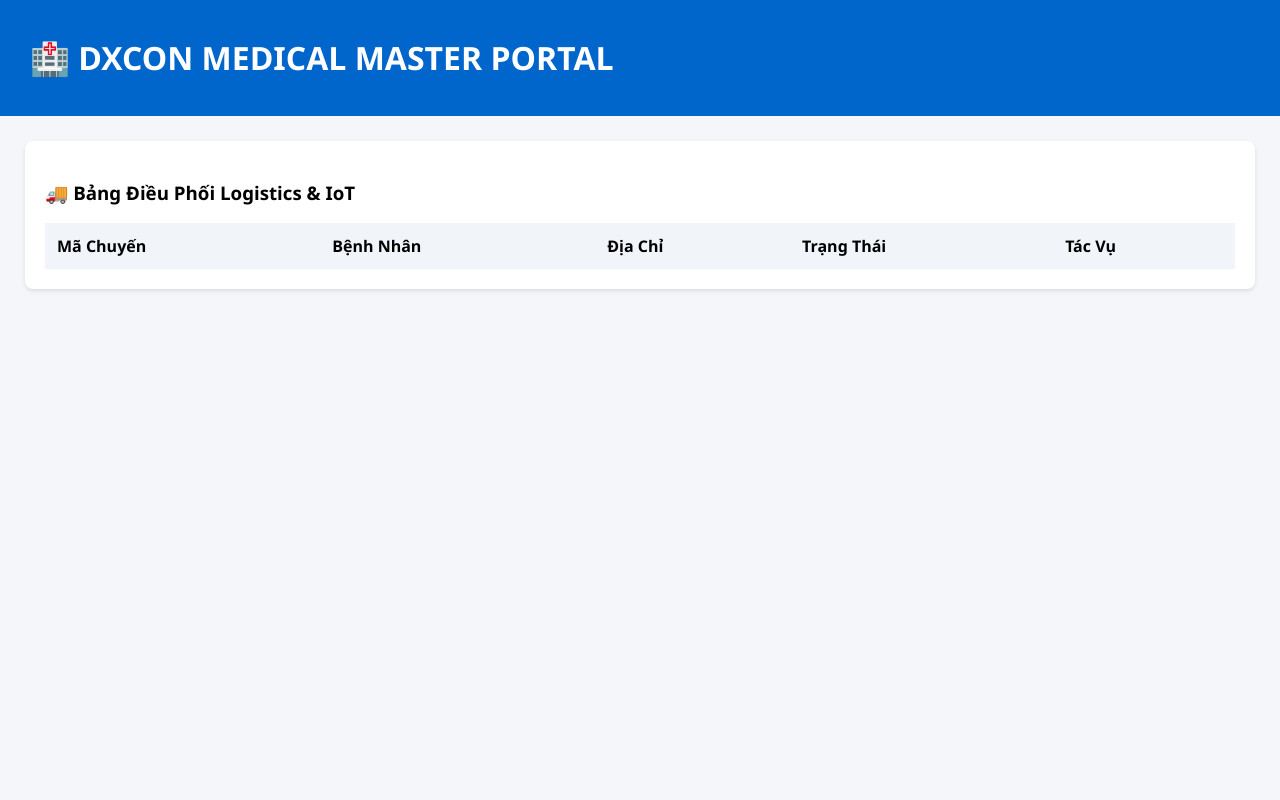
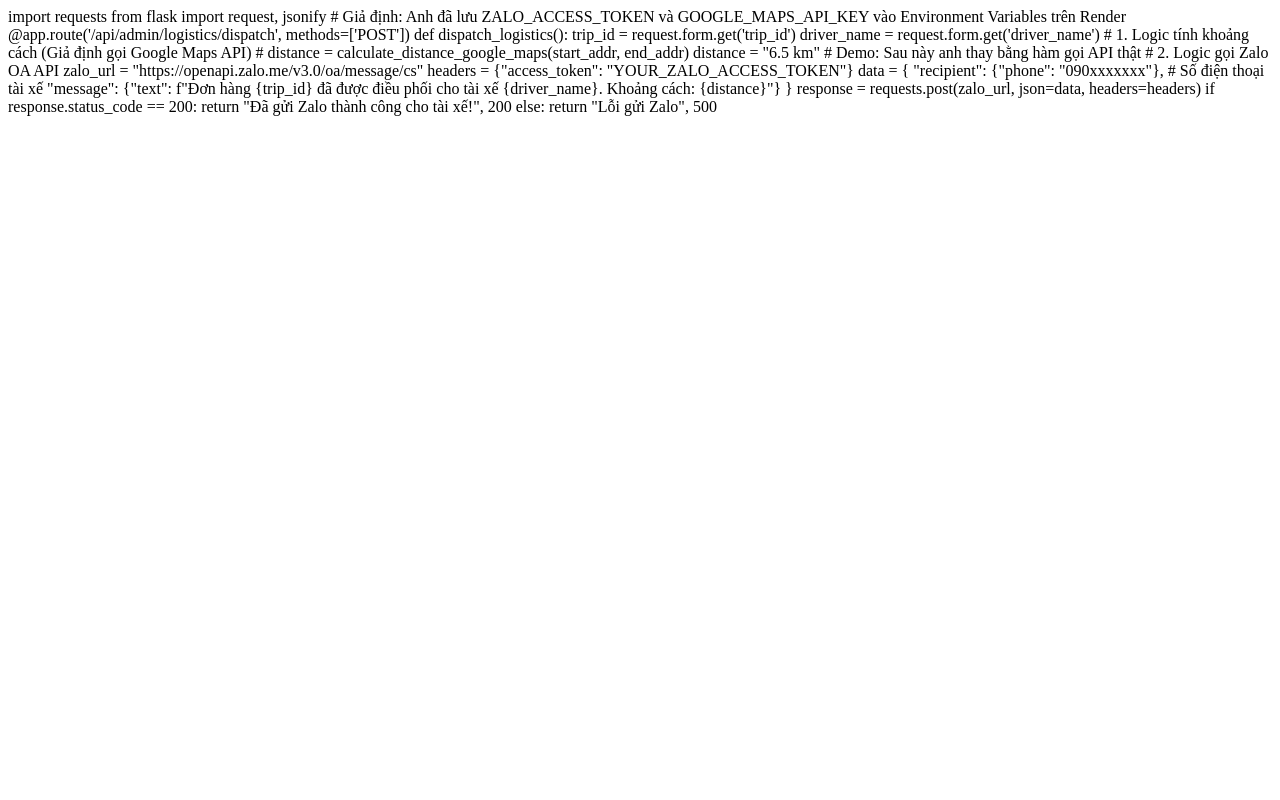
Before and after one commit to dxconmedical-max/dxconsystem, a Flask app: page /admin/config in a window 1280 px wide. Run offline with Flask 3, Linux system fonts and the light colour scheme; lists and menus that the app fills with data are empty.

Commit message:
Update admin.html

```diff
--- a/templates/admin.html
+++ b/templates/admin.html
@@ -1,57 +1,28 @@
-<!DOCTYPE html>
-<html lang="vi">
-<head>
-    <meta charset="UTF-8">
-    <title>DXCON - Hệ Thống Điều Phối Logistics</title>
-    <style>
-        body { font-family: 'Segoe UI', sans-serif; margin: 0; background: #f4f6f9; }
-        .header { background: #0066cc; color: white; padding: 15px 30px; }
-        .container { padding: 25px; max-width: 1500px; margin: 0 auto; }
-        .card { background: white; padding: 20px; border-radius: 8px; box-shadow: 0 2px 4px rgba(0,0,0,0.1); margin-bottom: 20px; }
-        table { width: 100%; border-collapse: collapse; }
-        th { background: #f1f5f9; padding: 12px; text-align: left; }
-        td { padding: 12px; border-bottom: 1px solid #e2e8f0; }
-        .btn-zalo { background: #0066cc; color: white; border: none; padding: 8px 12px; border-radius: 4px; cursor: pointer; font-size: 12px; }
-        .btn-zalo-green { background: #10b981; color: white; border: none; padding: 8px 12px; border-radius: 4px; cursor: pointer; font-size: 12px; }
-    </style>
-</head>
-<body>
-    <div class="header"><h1>🏥 DXCON MEDICAL MASTER PORTAL</h1></div>
-    <div class="container">
-        <div class="card">
-            <h3>🚚 Bảng Điều Phối Logistics & IoT</h3>
-            <table>
-                <thead>
-                    <tr>
-                        <th>Mã Chuyến</th>
-                        <th>Bệnh Nhân</th>
-                        <th>Địa Chỉ</th>
-                        <th>Trạng Thái</th>
-                        <th>Tác Vụ</th>
-                    </tr>
-                </thead>
-                <tbody>
-                    {% for p in crm_patients %}
-                    <tr>
-                        <td><b>{{ p.sid }}</b></td>
-                        <td>{{ p.name }}</td>
-                        <td>{{ p.address }}</td>
-                        <td>{{ p.status }}</td>
-                        <td>
-                            <form action="/api/admin/logistics/dispatch" method="POST" style="display:inline;">
-                                <input type="hidden" name="trip_id" value="{{ p.sid }}">
-                                <button type="submit" class="btn-zalo">💬 Đẩy Zalo Xế</button>
-                            </form>
-                            <form action="/api/admin/logistics/send-result" method="POST" style="display:inline;">
-                                <input type="hidden" name="trip_id" value="{{ p.sid }}">
-                                <button type="submit" class="btn-zalo-green">📄 Gửi KQ</button>
-                            </form>
-                        </td>
-                    </tr>
-                    {% endfor %}
-                </tbody>
-            </table>
-        </div>
-    </div>
-</body>
-</html>
+import requests
+from flask import request, jsonify
+
+# Giả định: Anh đã lưu ZALO_ACCESS_TOKEN và GOOGLE_MAPS_API_KEY vào Environment Variables trên Render
+
+@app.route('/api/admin/logistics/dispatch', methods=['POST'])
+def dispatch_logistics():
+    trip_id = request.form.get('trip_id')
+    driver_name = request.form.get('driver_name')
+
+    # 1. Logic tính khoảng cách (Giả định gọi Google Maps API)
+    # distance = calculate_distance_google_maps(start_addr, end_addr)
+    distance = "6.5 km" # Demo: Sau này anh thay bằng hàm gọi API thật
+
+    # 2. Logic gọi Zalo OA API
+    zalo_url = "https://openapi.zalo.me/v3.0/oa/message/cs"
+    headers = {"access_token": "YOUR_ZALO_ACCESS_TOKEN"}
+    data = {
+        "recipient": {"phone": "090xxxxxxx"}, # Số điện thoại tài xế
+        "message": {"text": f"Đơn hàng {trip_id} đã được điều phối cho tài xế {driver_name}. Khoảng cách: {distance}"}
+    }
+
+    response = requests.post(zalo_url, json=data, headers=headers)
+
+    if response.status_code == 200:
+        return "Đã gửi Zalo thành công cho tài xế!", 200
+    else:
+        return "Lỗi gửi Zalo", 500
```
